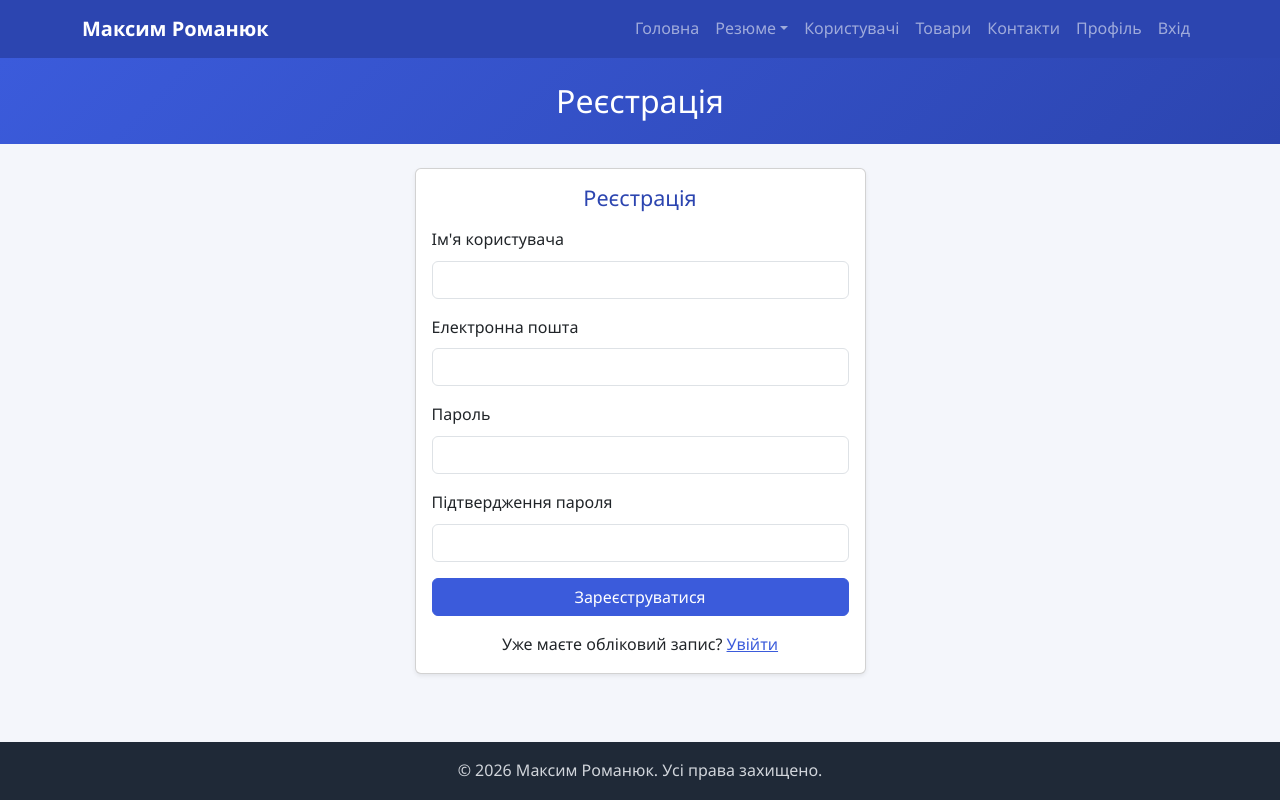
After one commit to kubezen-stack/resume_romanyuk, a Flask app: page /users/register in a window 1280 px wide. The commit adds this page. Run offline with Flask 3, Linux system fonts and the light colour scheme; some libraries are stand-ins or nearby versions.

Commit message:
feat(users): add registration with bcrypt password hashing

```diff
--- a/app/__init__.py
+++ b/app/__init__.py
@@ -2,6 +2,7 @@ import os
 from dotenv import load_dotenv
 from flask import Flask, render_template
 from sqlalchemy import MetaData
+from flask_bcrypt import Bcrypt
 from flask_migrate import Migrate
 from flask_sqlalchemy import SQLAlchemy
 from sqlalchemy.orm import DeclarativeBase
@@ -21,6 +22,7 @@ class Base(DeclarativeBase):
 
 db = SQLAlchemy(model_class=Base)
 migrate = Migrate()
+bcrypt = Bcrypt()
 
 def create_app(config_name: str = os.environ.get("FLASK_CONFIG", "development")) -> Flask:
     app = Flask(__name__)
@@ -30,6 +32,7 @@ def create_app(config_name: str = os.environ.get("FLASK_CONFIG", "development"))
 
     db.init_app(app)
     migrate.init_app(app, db)
+    bcrypt.init_app(app)
 
     from .products import db as products_db
     from .posts import post_bp
--- /dev/null
+++ b/app/users/forms.py
@@ -0,0 +1,70 @@
+from flask_wtf import FlaskForm
+from wtforms import EmailField, PasswordField, StringField, SubmitField
+from wtforms.validators import (
+    DataRequired,
+    Email,
+    EqualTo,
+    Length,
+    Regexp,
+    ValidationError,
+)
+
+from app import db
+from app.users.models import User
+
+
+def _strip(value):
+    return value.strip() if isinstance(value, str) else value
+
+
+class RegistrationForm(FlaskForm):
+    username = StringField(
+        "Ім'я користувача",
+        filters=[_strip],
+        validators=[
+            DataRequired(message="Вкажіть ім'я користувача."),
+            Length(min=4, max=24, message="Ім'я має містити від 4 до 24 символів."),
+            Regexp(
+                r"^[A-Za-z][A-Za-z0-9_.-]*$",
+                message="Ім'я має починатися з літери й містити лише латинські літери, цифри, крапку, дефіс або підкреслення.",
+            ),
+        ],
+    )
+    email = EmailField(
+        "Електронна пошта",
+        filters=[_strip],
+        validators=[
+            DataRequired(message="Вкажіть електронну пошту."),
+            Email(message="Введіть коректну адресу електронної пошти."),
+            Length(max=255, message="Email не може бути довшим за 255 символів."),
+        ],
+    )
+    password = PasswordField(
+        "Пароль",
+        validators=[
+            DataRequired(message="Вкажіть пароль."),
+            Length(min=8, message="Пароль має містити щонайменше 8 символів."),
+        ],
+    )
+    confirm_password = PasswordField(
+        "Підтвердження пароля",
+        validators=[
+            DataRequired(message="Підтвердіть пароль."),
+            EqualTo("password", message="Паролі мають збігатися."),
+        ],
+    )
+    submit = SubmitField("Зареєструватися")
+
+    def validate_username(self, field):
+        user_id = db.session.scalar(
+            db.select(User.id).where(User.username == field.data)
+        )
+        if user_id is not None:
+            raise ValidationError("Таке ім'я користувача вже зайняте.")
+
+    def validate_email(self, field):
+        user_id = db.session.scalar(
+            db.select(User.id).where(db.func.lower(User.email) == field.data.lower())
+        )
+        if user_id is not None:
+            raise ValidationError("Ця електронна пошта вже зареєстрована.")
--- a/app/users/templates/users/login.html
+++ b/app/users/templates/users/login.html
@@ -17,6 +17,10 @@
                     </div>
                     <button type="submit" class="btn btn-primary w-100">Sign in</button>
                 </form>
+                <p class="text-center mt-3 mb-0">
+                    Ще не маєте облікового запису?
+                    <a href="{{ url_for('users.register') }}">Зареєструватися</a>
+                </p>
             </div>
         </div>
     </div>
--- /dev/null
+++ b/app/users/templates/users/register.html
@@ -0,0 +1,32 @@
+{% extends 'base.html' %}
+
+{% block content %}
+<div class="row justify-content-center">
+    <div class="col-12 col-md-8 col-lg-5">
+        <div class="card shadow-sm">
+            <div class="card-body">
+                <h2 class="section-title text-center">Реєстрація</h2>
+                <form method="post" action="{{ url_for('users.register') }}">
+                    {{ form.hidden_tag() }}
+
+                    {% for field in (form.username, form.email, form.password, form.confirm_password) %}
+                    <div class="mb-3">
+                        {{ field.label(class="form-label") }}
+                        {{ field(class="form-control" ~ (" is-invalid" if field.errors else "")) }}
+                        {% for error in field.errors %}
+                        <div class="invalid-feedback">{{ error }}</div>
+                        {% endfor %}
+                    </div>
+                    {% endfor %}
+
+                    {{ form.submit(class="btn btn-primary w-100") }}
+                </form>
+                <p class="text-center mt-3 mb-0">
+                    Уже маєте обліковий запис?
+                    <a href="{{ url_for('users.login') }}">Увійти</a>
+                </p>
+            </div>
+        </div>
+    </div>
+</div>
+{% endblock %}
--- a/app/users/views.py
+++ b/app/users/views.py
@@ -3,7 +3,10 @@ import re
 from functools import wraps
 
 from flask import abort, flash, make_response, redirect, render_template, request, session, url_for
+from app import bcrypt, db
 from . import users_bp
+from .forms import RegistrationForm
+from .models import User
 
 VALID_USERS = {"admin": "admin123"}
 
@@ -34,6 +37,24 @@ def admin():
     to_url = url_for("users.greetings", name="administrator", age=45, _external=True)
     print(to_url)
     return redirect(to_url)
+
+@users_bp.route("/register", methods=["GET", "POST"])
+def register():
+    form = RegistrationForm()
+    if form.validate_on_submit():
+        user = User(
+            username=form.username.data,
+            email=form.email.data,
+            password=bcrypt.generate_password_hash(form.password.data).decode("utf-8"),
+        )
+        db.session.add(user)
+        db.session.commit()
+        flash("Реєстрація успішна. Тепер можете увійти.", "success")
+        return redirect(url_for("users.login"))
+
+    if request.method == "POST":
+        flash("Не вдалося зареєструватися: перевірте введені дані.", "error")
+    return render_template("users/register.html", title="Реєстрація", form=form)
 
 @users_bp.route("/login", methods=["GET", "POST"])
 def login():
--- a/requirements.txt
+++ b/requirements.txt
@@ -1,5 +1,6 @@
 Flask>=3.0
 Flask-WTF>=1.2
+Flask-Bcrypt>=1.0.1
 email-validator>=2.1
 tinydb>=4.8
 Flask-SQLAlchemy>=3.1
```
Also changed, not shown: tests/test_user_bp.py (+84 -1 lines), README.md.
